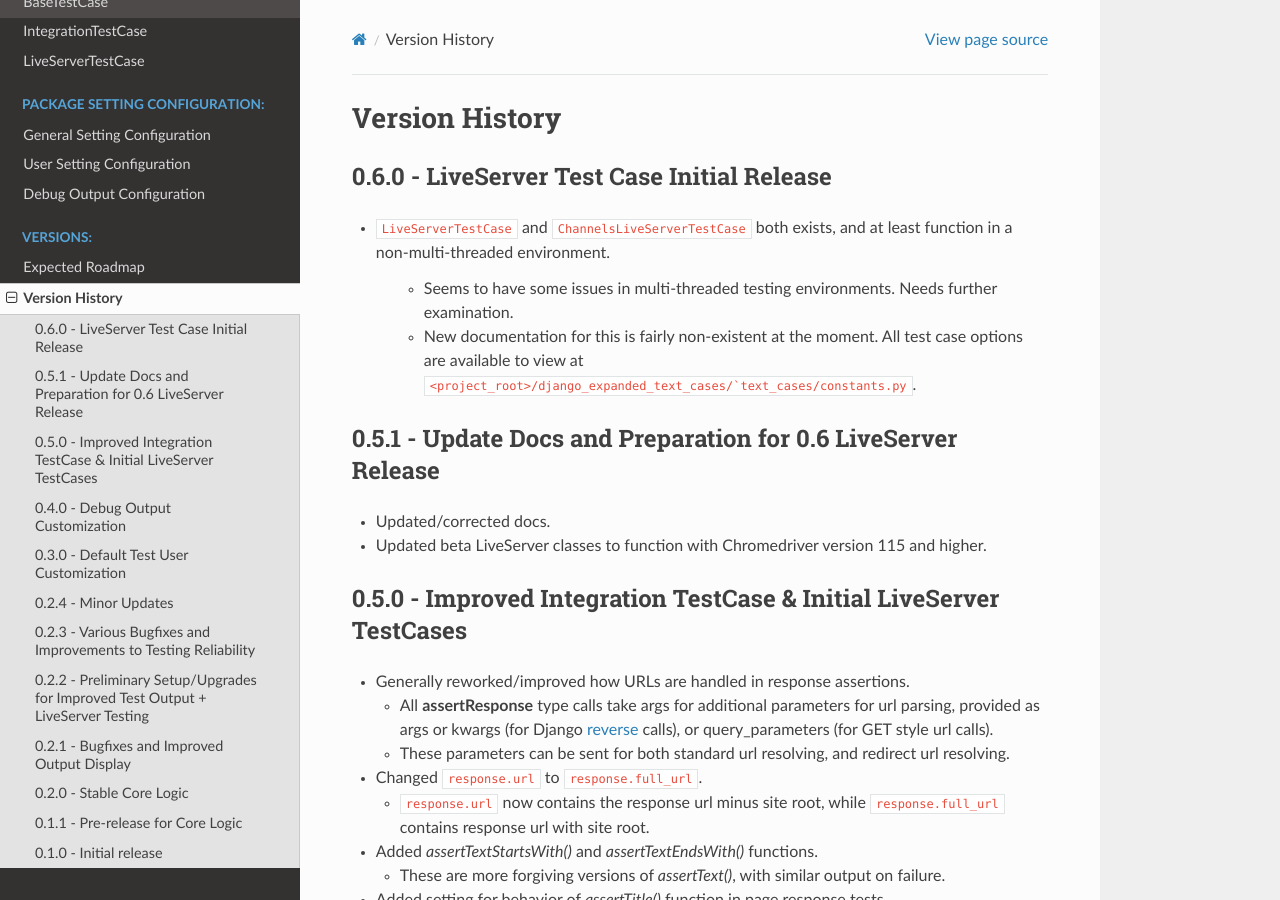
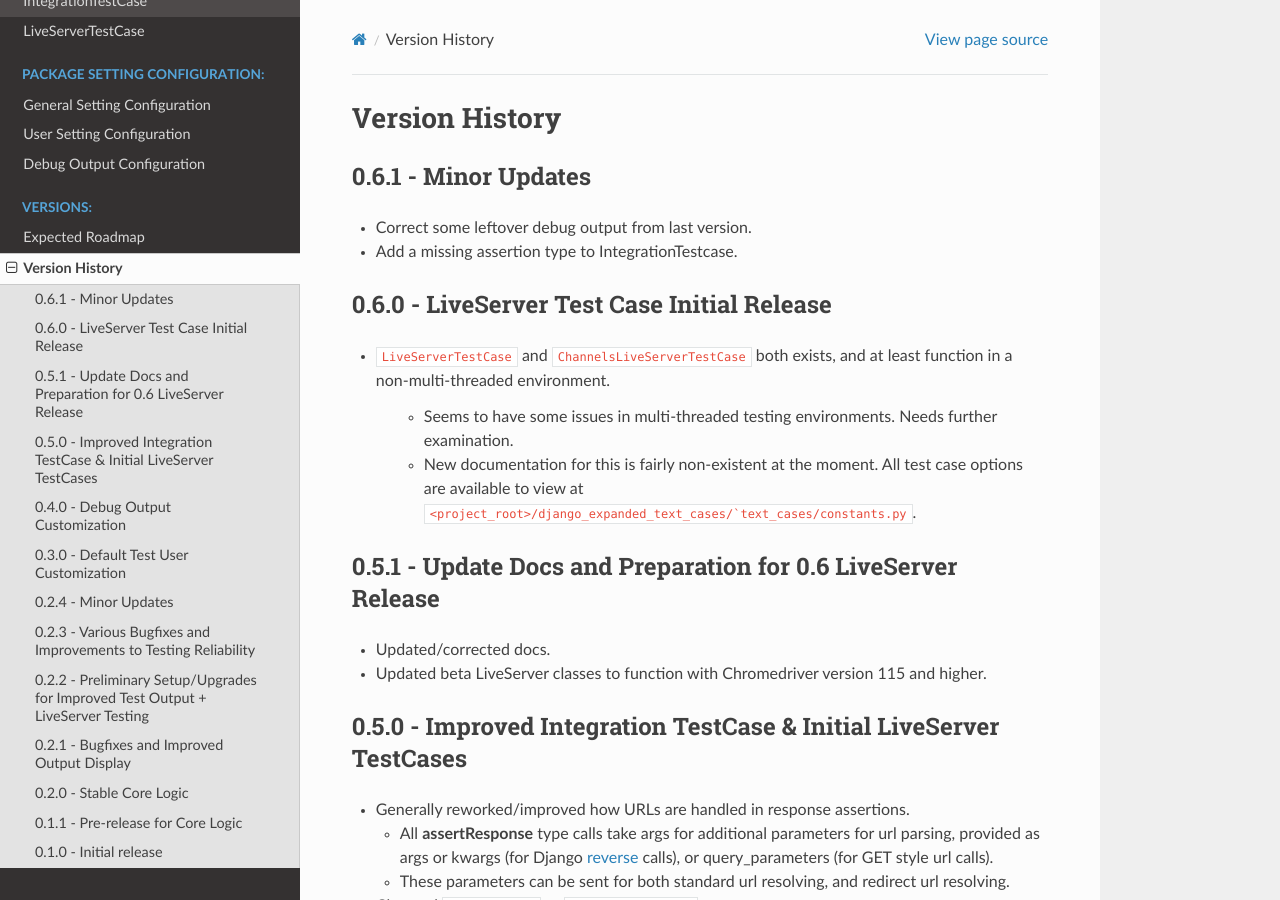
Before and after one commit to brodriguez8774/django-expanded-test-cases, a Sphinx documentation site: the page built from docs/source/version_history.rst, in a window 1280 px wide and 900 px high. Built offline with Sphinx 7.4.7 and the Read the Docs theme 2.0.0, drawn with Linux system fonts in a browser that asks for light colours.

Commit message:
Update project version

```diff
--- a/docs/source/conf.py
+++ b/docs/source/conf.py
@@ -25,7 +25,7 @@ copyright = '2022, Brandon Rodriguez'
 author = 'Brandon Rodriguez'
 
 # The full version, including alpha/beta/rc tags
-release = '0.6.0'
+release = '0.6.1'
 
 
 # -- General configuration ---------------------------------------------------
--- a/docs/source/version_history.rst
+++ b/docs/source/version_history.rst
@@ -2,8 +2,14 @@ Version History
 ***************
 
 
+0.6.1 - Minor Updates
+=====================
+* Correct some leftover debug output from last version.
+* Add a missing assertion type to IntegrationTestcase.
+
+
 0.6.0 - LiveServer Test Case Initial Release
-==============================================================
+============================================
 * ``LiveServerTestCase`` and ``ChannelsLiveServerTestCase`` both exists, and at
   least function in a non-multi-threaded environment.
     * Seems to have some issues in multi-threaded testing environments. Needs
--- a/pyproject.toml
+++ b/pyproject.toml
@@ -4,7 +4,7 @@ build-backend = 'setuptools.build_meta:__legacy__'
 
 [project]
 name = "django-expanded-test-cases"
-version = "0.6.0"
+version = "0.6.1"
 description = "Expands the existing Django TestCase class with extra functionality."
 readme = "readme.md"
 authors = [
--- a/setup.cfg
+++ b/setup.cfg
@@ -1,6 +1,6 @@
 [metadata]
 name = django-expanded-test-cases
-version = 0.6.0
+version = 0.6.1
 description = Expands the existing Django TestCase class with extra functionality.
 long_description = file: readme.md
 url = https://github.com/brodriguez8774/django-expanded-test-cases
```
